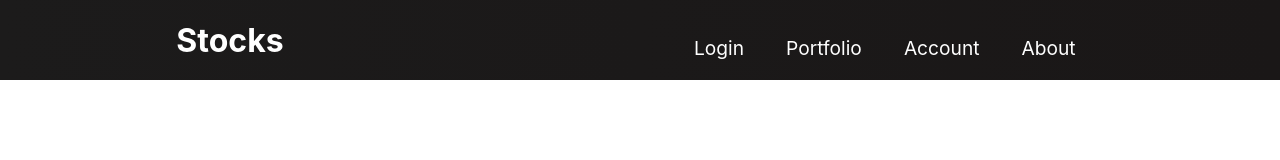
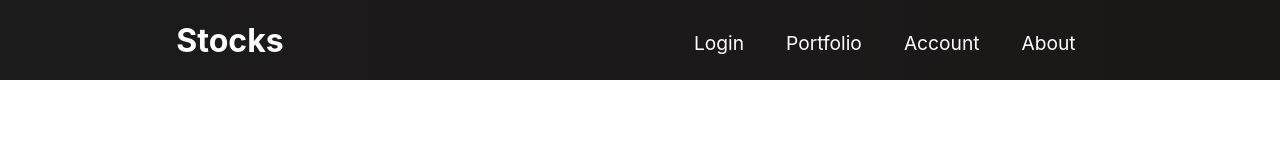
Before and after one commit to pchachicho/Stock-Trading-App, a React (Create React App) app: page / in a window 1280 px wide. Shown: the top 160 px of the page. Built offline with nearby package versions, Linux system fonts and the light colour scheme.

Commit message:
fixed navbar padding

```diff
--- a/src/components/NavBar/NavBar.css
+++ b/src/components/NavBar/NavBar.css
@@ -54,7 +54,7 @@
     display: flex;
     align-items: center;
     text-decoration: none;
-    padding: 0.5rem 1rem;
+    padding: .2rem 1rem;
     height: 100%;
   }
 
```
